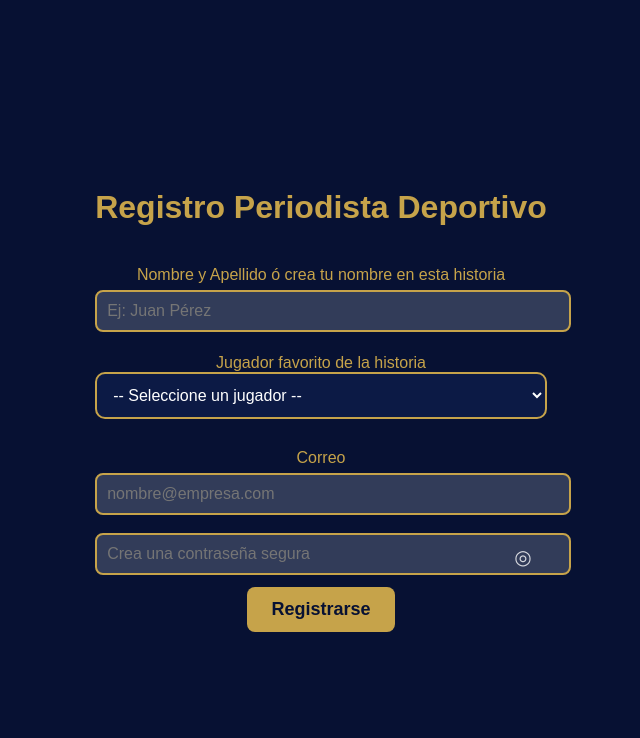
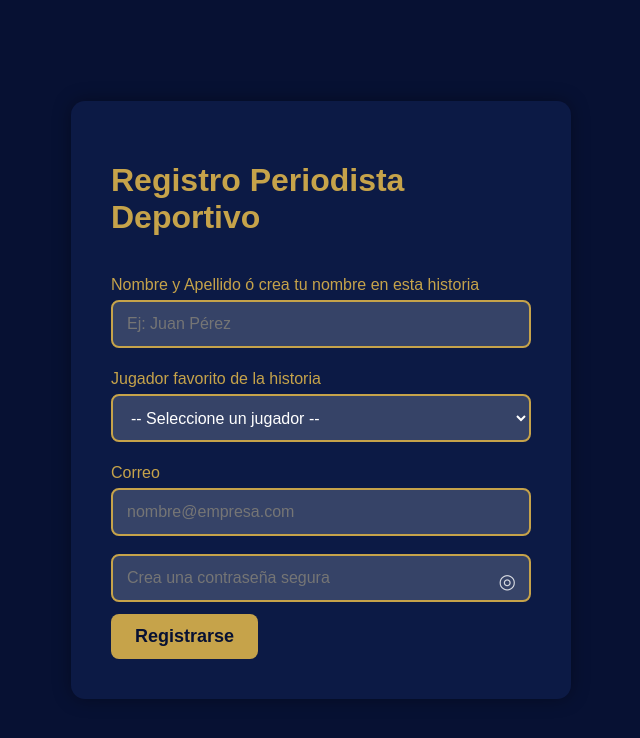
Before and after one commit to jpjararodriguez-max/club-poetas, a PHP site: page /registro.html?tipo=periodista in a window 1280 px wide. Shown: the top 738 px of the page, without its empty margins (319-959 px from the left). Run offline with PHP 8.4, Linux system fonts and the light colour scheme.

```diff
--- a/frontend/css/styles.css
+++ b/frontend/css/styles.css
@@ -195,27 +195,73 @@ form input:focus {
 }
 
 .select-box {
+
     width: 100%;
-    padding: 12px;
-    border: 2px solid #C6A34A;
-    border-radius: 10px;
-    margin-bottom: 20px;
+
+    height: 48px;
+
+    background-color: #dde3f033;
+
+    color: white;
+
+    border: 2px solid #C6A34A;
+
+    border-radius: 8px;
+
+    box-sizing: border-box;
+}
+
+.select-box option {
+
     background-color: #0C1A45;
+
     color: white;
+
+}
+
+.registro-form input,
+.registro-form select {
+
+    width: 100%;
+
+    height: 48px;
+
+    padding: 10px 14px;
+
+    margin-top: 6px;
+
+    margin-bottom: 12px;
+
+    border: 2px solid #C6A34A;
+
+    border-radius: 8px;
+
+    background-color: #dde3f033;
+
+    color: white;
+
     font-size: 16px;
-}
-
-.form-box input {
-    width: 100%;
-    padding: 10px;
-    margin-top: 6px;
-    margin-bottom: 12px;
-    border: 2px solid #C6A34A;
-    border-radius: 8px;
-    background-color: #dde3f033;
-    color: white;
-    font-size: 16px;
-}
+
+    box-sizing: border-box;
+}
+
+.registro-container {
+
+    width: 420px;
+
+    max-width: 420px;
+
+    background-color: #0C1A45;
+
+    padding: 40px;
+
+    border-radius: 14px;
+
+    box-shadow: 0px 0px 18px rgba(0,0,0,0.35);
+
+    text-align: left;
+}
+
 
 /* LOGO */
 .header-logo {
--- a/frontend/registro.html
+++ b/frontend/registro.html
@@ -11,14 +11,14 @@
 <header class="login-header">
 </header>
 
-<div class="login-container">
+<div class="registro-container">
 
     <h1 class="login-title" id="tituloRegistro">Registro de Usuario</h1>
 
     <p id="tipoUsuario" class="subtitle"></p>
 
     <!-- novalidate desactiva validaciones automáticas del navegador -->
-    <form id="registroForm" class="form-box" autocomplete="off" novalidate>
+    <form id="registroForm" class="registro-form" autocomplete="off" novalidate>
 
         <!-- 🔹 INPUT OCULTO PARA ENVIAR EL PERFIL AL BACKEND -->
         <input type="hidden" name="perfil" id="perfil">
```
